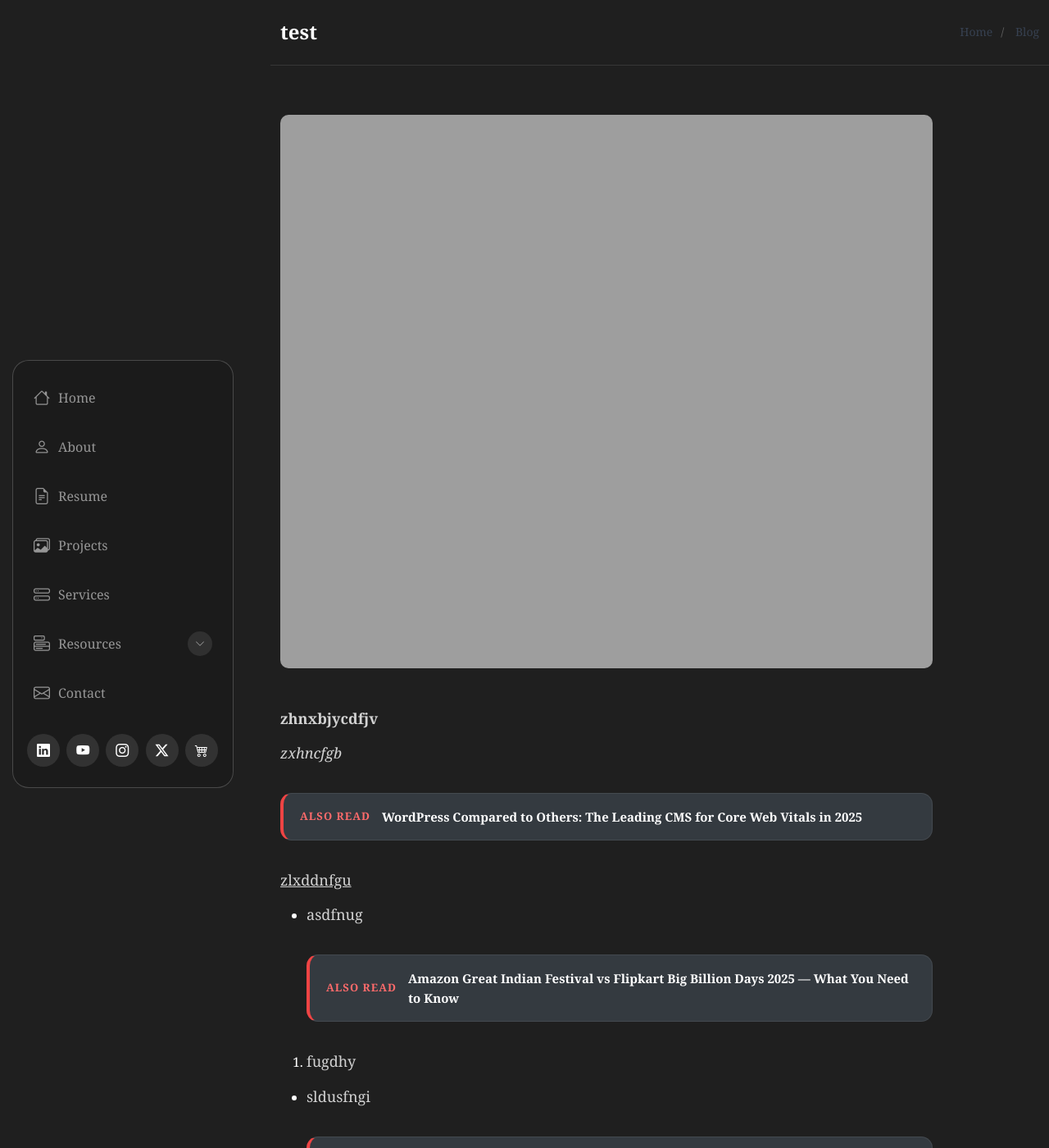
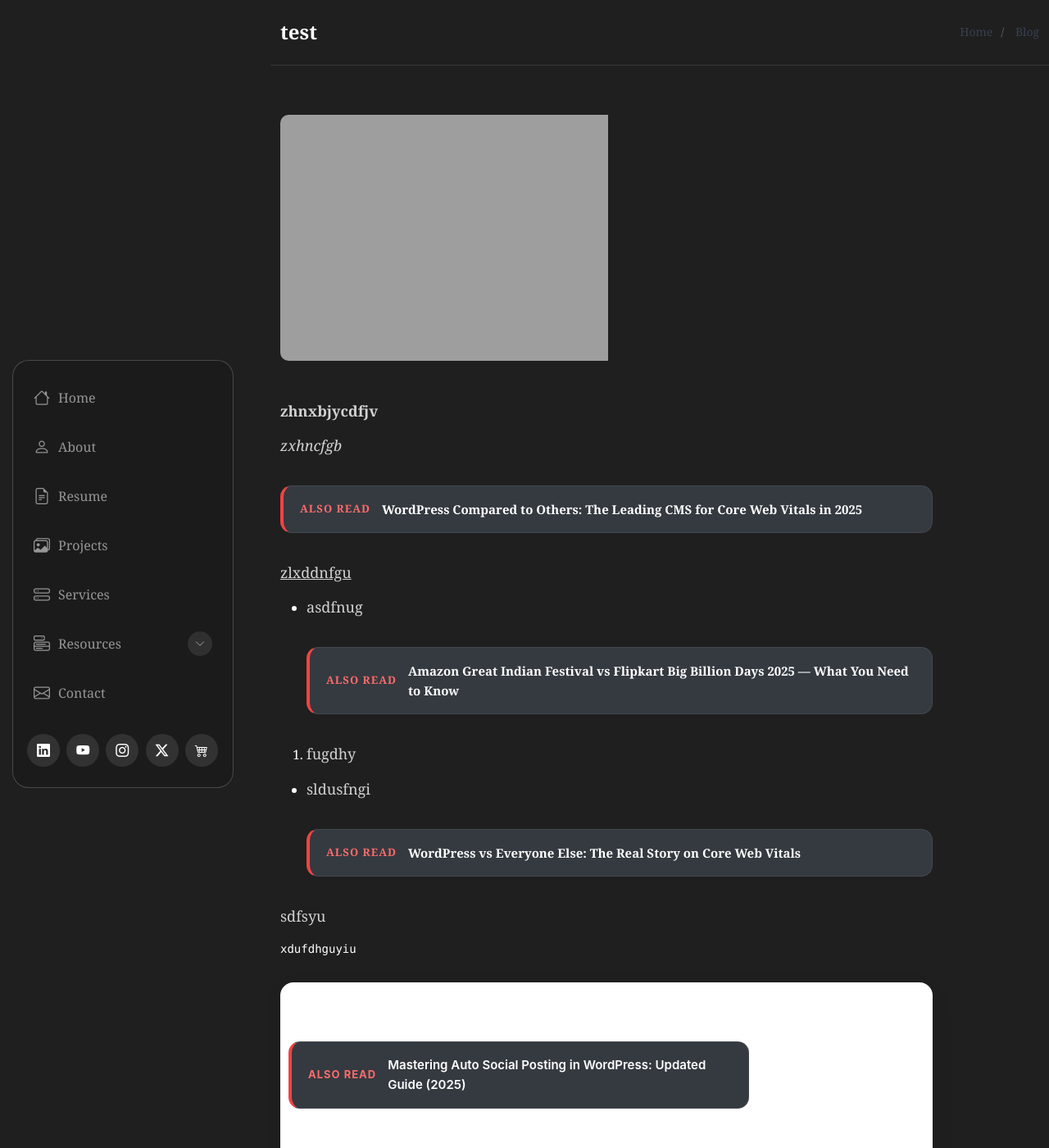
Before and after one commit to iamreemaroy/Reema-Roy, a Jekyll site: the page built from blog/_posts/2026-06-05-hZgxbhc.md, in a window 1280 px wide and 1400 px high. Shown: the whole window at 82% size. Built offline with Jekyll 4.4.1, drawn with Linux system fonts in a browser that asks for light colours.

Commit message:
Update post.html

```diff
--- a/_layouts/post.html
+++ b/_layouts/post.html
@@ -215,8 +215,7 @@ layout: default
     }
 
     .featured-image {
-      width: 1200px;
-      height: 675px;
+
     }
 
     .page-title {
@@ -330,8 +329,7 @@ layout: default
 
   @media (max-width: 768px) {
    .featured-image {
-      width: 500px;
-      height: 300px;
+
     }
     .page-title {
       font-size: 32px;
```
